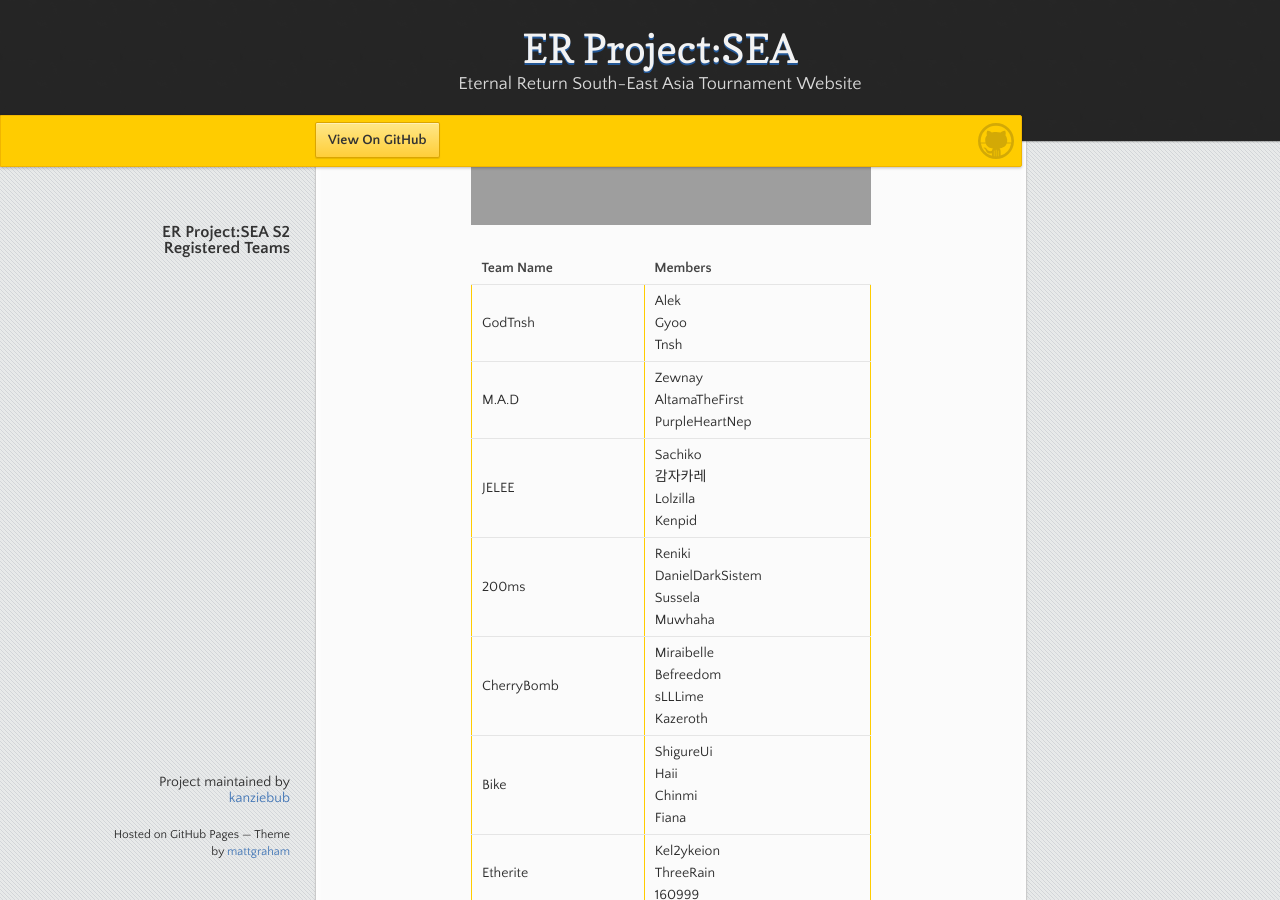
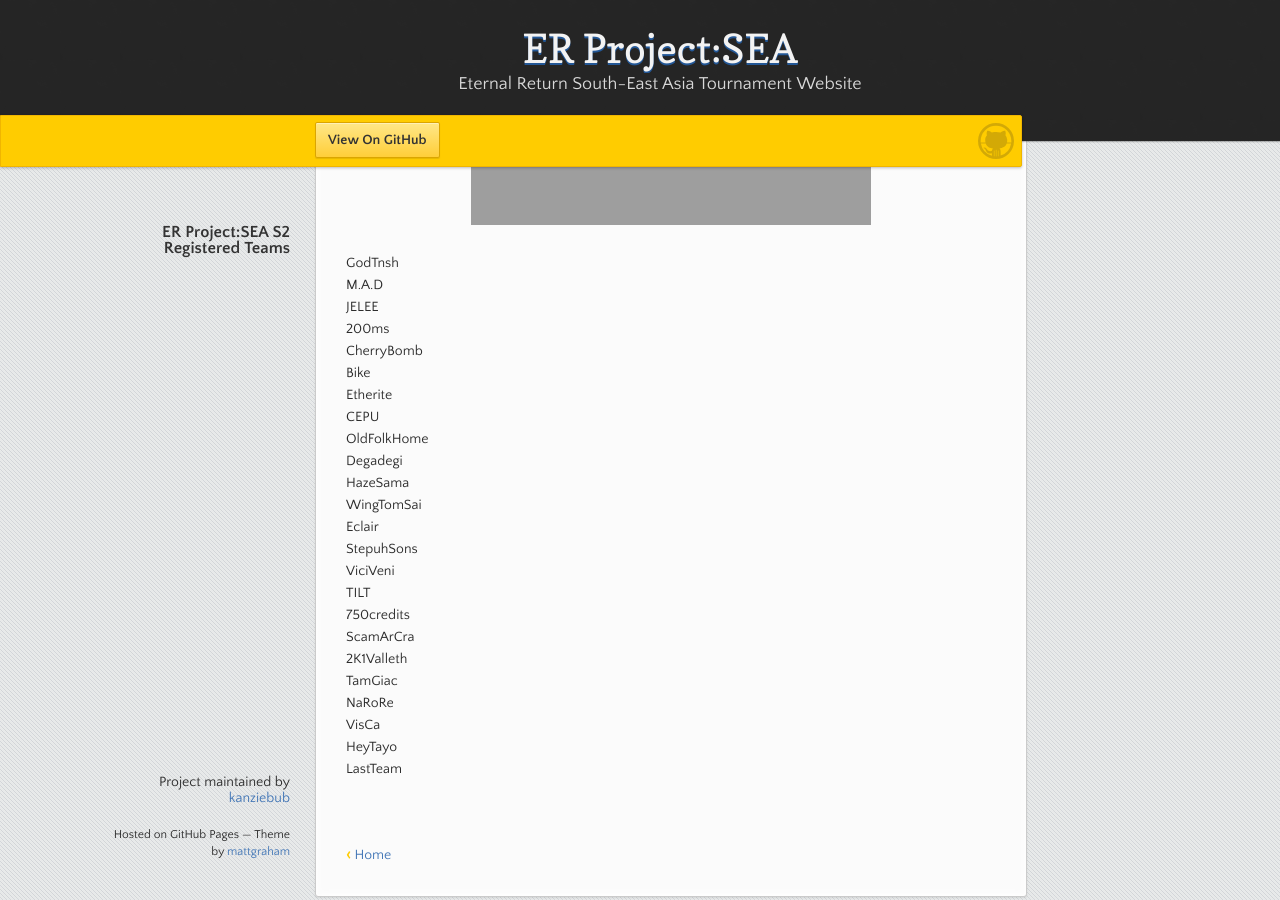
Before and after one commit to kanziebub/ProjectSEA, a Jekyll site: the page built from season/02/teams.md, in a window 1280 px wide and 900 px high, scrolled down 421 px. Built offline with Jekyll 4.4.1, drawn with Linux system fonts in a browser that asks for light colours; some of the changed text lies outside the part shown.

Commit message:
mod/collapsible team members

```diff
--- a/season/02/teams.md
+++ b/season/02/teams.md
@@ -15,110 +15,235 @@
     style="max-height: 350px;">
 </p>
 
-<table style="max-width:400px; margin: 0 auto;">
-  <tr>
-    <th>Team Name</th>
-    <th>Members</th>
-  </tr>
-  <tr>
-    <td>GodTnsh</td>
-    <td>Alek<br>Gyoo<br>Tnsh</td>
-  </tr>
-  <tr>
-    <td>M.A.D</td>
-    <td>Zewnay<br>AltamaTheFirst<br>PurpleHeartNep</td>
-  </tr>
-  <tr>
-    <td>JELEE</td>
-    <td>Sachiko<br>감자카레<br>Lolzilla<br>Kenpid</td>
-  </tr>
-  <tr>
-    <td>200ms</td>
-    <td>Reniki<br>DanielDarkSistem<br>Sussela<br>Muwhaha</td>
-  </tr>
-  <tr>
-    <td>CherryBomb</td>
-    <td>Miraibelle<br>Befreedom<br>sLLLime<br>Kazeroth</td>
-  </tr>
-  <tr>
-    <td>Bike</td>
-    <td>ShigureUi<br>Haii<br>Chinmi<br>Fiana</td>
-  </tr>
-  <tr>
-    <td>Etherite</td>
-    <td>Kel2ykeion<br>ThreeRain<br>160999</td>
-  </tr>
-  <tr>
-    <td>CEPU</td>
-    <td>Peposadge<br>CEPUーValsh<br>CEPUーLuminears</td>
-  </tr>
-  <tr>
-    <td>OldFolkHome</td>
-    <td>Luerye<br>Rion34<br>OldCW<br>PlapPlpGtMarried</td>
-  </tr>
-  <tr>
-    <td>Degadegi</td>
-    <td>CEPUーJandaHnter<br>Rivulose<br>Azurieru</td>
-  </tr>
-  <tr>
-    <td>HazeSama</td>
-    <td>PekoMarisa<br>绯莎<br>RainbowFudge<br>jasonjoe123</td>
-  </tr>
-  <tr>
-    <td>WingTomSai</td>
-    <td>Heroic<br>Nackbkk<br>Stram11</td>
-  </tr>
-  <tr>
-    <td>Eclair</td>
-    <td>Caffeine811<br>SoraNoGeki<br>NaFi</td>
-  </tr>
-  <tr>
-    <td>StepuhSons</td>
-    <td>Ellinium<br>Saiikyouu<br>Oshunicus<br>Helvesta</td>
-  </tr>
-  <tr>
-    <td>ViciVeni</td>
-    <td>Gomibin<br>Ybardossa<br>Iz1Senpai<br>Nairos</td>
-  </tr>
-  <tr>
-    <td>TILT</td>
-    <td>TaliyahOma<br>Dice21<br>Restifik</td>
-  </tr>
-  <tr>
-    <td>750credits</td>
-    <td>ElainaYukino<br>HeartofVietnam<br>21M一RFT94<br>Adrelia</td>
-  </tr>
-  <tr>
-    <td>ScamArCra</td>
-    <td>ArCraMiCia<br>DoubleEye<br>SUNKANoWBX<br>MuRyoKuSho</td>
-  </tr>
-  <tr>
-    <td>2K1Valleth</td>
-    <td>SakiMatsumi<br>Valleth<br>Lyfin</td>
-  </tr>
-  <tr>
-    <td>TamGiac</td>
-    <td>TamGiac<br>JohannsJuice<br>RozziSimp</td>
-  </tr>
-  <tr>
-    <td>NaRoRe</td>
-    <td>HyzeHox<br>Rooper13<br>RedTheWolf</td>
-  </tr>
-  <tr>
-    <td>VisCa</td>
-    <td>StellaAurelius<br>Luminym<br>Fee<br>VisCa243</td>
-  </tr>
-  <tr>
-    <td>HeyTayo</td>
-    <td>Onryou<br>ZxLaim<br>Yazoo</td>
-  </tr>
-  <tr>
-    <td>LastTeam</td>
-    <td>Extera<br>Gallileo<br>Renal</td>
-  </tr>
-</table>
+<details>
+  <summary>GodTnsh</summary>
+  <ul>
+    <li>Alek</li>
+    <li>Gyoo</li>
+    <li>Tnsh</li>
+  </ul>
+</details>
+
+<details>
+  <summary>M.A.D</summary>
+  <ul>
+    <li>Zewnay</li>
+    <li>AltamaTheFirst</li>
+    <li>PurpleHeartNep</li>
+  </ul>
+</details>
+
+<details>
+  <summary>JELEE</summary>
+  <ul>
+    <li>Sachiko</li>
+    <li>감자카레</li>
+    <li>Lolzilla</li>
+    <li>Kenpid</li>
+  </ul>
+</details>
+
+<details>
+  <summary>200ms</summary>
+  <ul>
+    <li>Reniki</li>
+    <li>DanielDarkSistem</li>
+    <li>Sussela</li>
+    <li>Muwhaha</li>
+  </ul>
+</details>
+
+<details>
+  <summary>CherryBomb</summary>
+  <ul>
+    <li>Miraibelle</li>
+    <li>Befreedom</li>
+    <li>sLLLime</li>
+    <li>Kazeroth</li>
+  </ul>
+</details>
+
+<details>
+  <summary>Bike</summary>
+  <ul>
+    <li>ShigureUi</li>
+    <li>Haii</li>
+    <li>Chinmi</li>
+    <li>Fiana</li>
+  </ul>
+</details>
+
+<details>
+  <summary>Etherite</summary>
+  <ul>
+    <li>Kel2ykeion</li>
+    <li>ThreeRain</li>
+    <li>160999</li>
+  </ul>
+</details>
+
+<details>
+  <summary>CEPU</summary>
+  <ul>
+    <li>Peposadge</li>
+    <li>CEPUーValsh</li>
+    <li>CEPUーLuminears</li>
+  </ul>
+</details>
+
+<details>
+  <summary>OldFolkHome</summary>
+  <ul>
+    <li>Luerye</li>
+    <li>Rion34</li>
+    <li>OldCW</li>
+    <li>PlapPlpGtMarried</li>
+  </ul>
+</details>
+
+<details>
+  <summary>Degadegi</summary>
+  <ul>
+    <li>CEPUーJandaHnter</li>
+    <li>Rivulose</li>
+    <li>Azurieru</li>
+  </ul>
+</details>
+
+<details>
+  <summary>HazeSama</summary>
+  <ul>
+    <li>PekoMarisa</li>
+    <li>绯莎</li>
+    <li>RainbowFudge</li>
+    <li>jasonjoe123</li>
+  </ul>
+</details>
+
+<details>
+  <summary>WingTomSai</summary>
+  <ul>
+    <li>Heroic</li>
+    <li>Nackbkk</li>
+    <li>Stram11</li>
+  </ul>
+</details>
+
+<details>
+  <summary>Eclair</summary>
+  <ul>
+    <li>Caffeine811</li>
+    <li>SoraNoGeki</li>
+    <li>NaFi</li>
+  </ul>
+</details>
+
+<details>
+  <summary>StepuhSons</summary>
+  <ul>
+    <li>Ellinium</li>
+    <li>Saiikyouu</li>
+    <li>Oshunicus</li>
+    <li>Helvesta</li>
+  </ul>
+</details>
+
+<details>
+  <summary>ViciVeni</summary>
+  <ul>
+    <li>Gomibin</li>
+    <li>Ybardossa</li>
+    <li>Iz1Senpai</li>
+    <li>Nairos</li>
+  </ul>
+</details>
+
+<details>
+  <summary>TILT</summary>
+  <ul>
+    <li>TaliyahOma</li>
+    <li>Dice21</li>
+    <li>Restifik</li>
+  </ul>
+</details>
+
+<details>
+  <summary>750credits</summary>
+  <ul>
+    <li>ElainaYukino</li>
+    <li>HeartofVietnam</li>
+    <li>21M一RFT94</li>
+    <li>Adrelia</li>
+  </ul>
+</details>
+
+<details>
+  <summary>ScamArCra</summary>
+  <ul>
+    <li>ArCraMiCia</li>
+    <li>DoubleEye</li>
+    <li>SUNKANoWBX</li>
+    <li>MuRyoKuSho</li>
+  </ul>
+</details>
+
+<details>
+  <summary>2K1Valleth</summary>
+  <ul>
+    <li>SakiMatsumi</li>
+    <li>Valleth</li>
+    <li>Lyfin</li>
+  </ul>
+</details>
+
+<details>
+  <summary>TamGiac</summary>
+  <ul>
+    <li>TamGiac</li>
+    <li>JohannsJuice</li>
+    <li>RozziSimp</li>
+  </ul>
+</details>
+
+<details>
+  <summary>NaRoRe</summary>
+  <ul>
+    <li>HyzeHox</li>
+    <li>Rooper13</li>
+    <li>RedTheWolf</li>
+  </ul>
+</details>
+
+<details>
+  <summary>VisCa</summary>
+  <ul>
+    <li>StellaAurelius</li>
+    <li>Luminym</li>
+    <li>Fee</li>
+    <li>VisCa243</li>
+  </ul>
+</details>
+
+<details>
+  <summary>HeyTayo</summary>
+  <ul>
+    <li>Onryou</li>
+    <li>ZxLaim</li>
+    <li>Yazoo</li>
+  </ul>
+</details>
+
+<details>
+  <summary>LastTeam</summary>
+  <ul>
+    <li>Extera</li>
+    <li>Gallileo</li>
+    <li>Renal</li>
+  </ul>
+</details>
 
 
+<br><br>
 
 ![Logo](https://kanziebub.github.io/ProjectSEA/assets/images/bullet_rev.png)
 [Home](https://kanziebub.github.io/ProjectSEA/)
```
